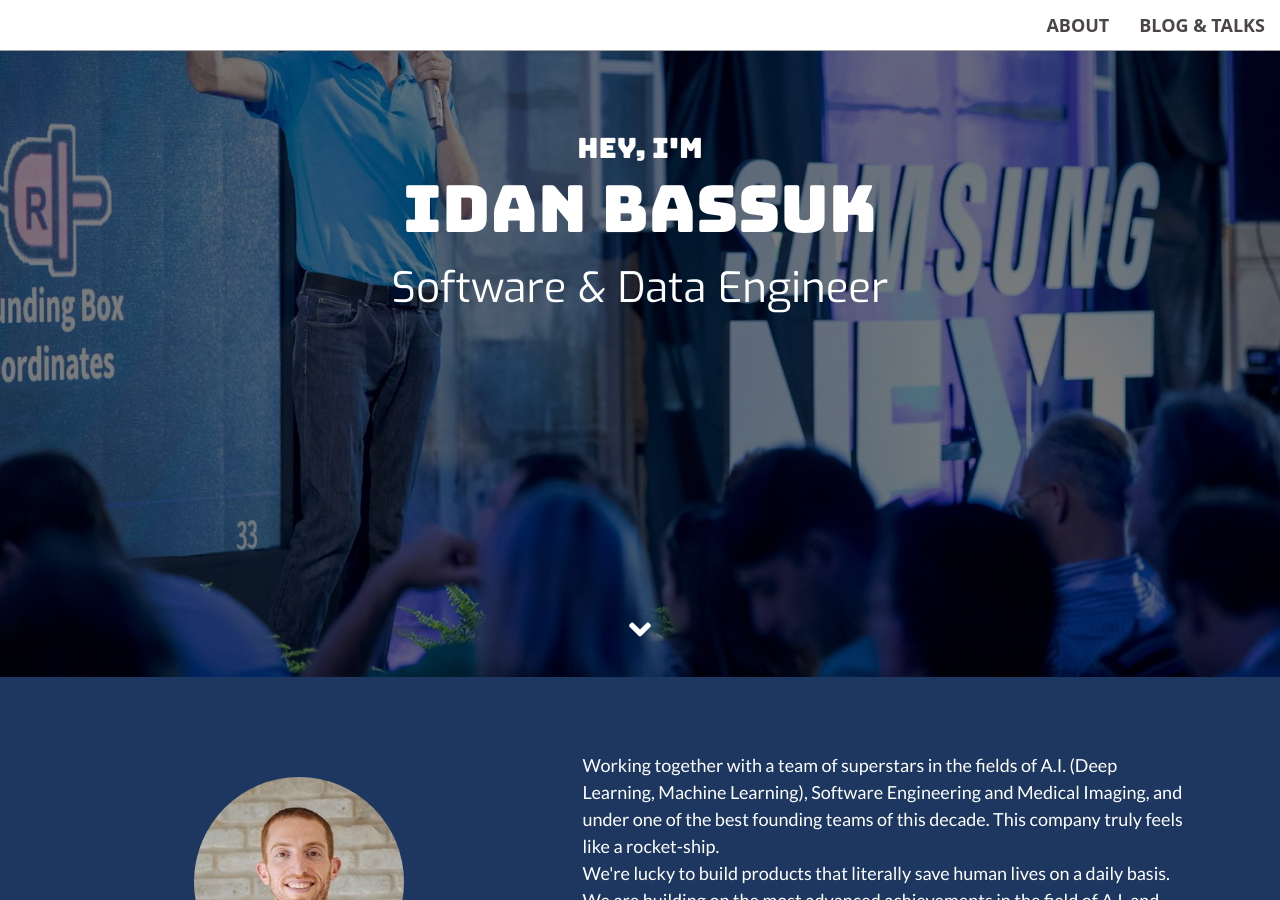
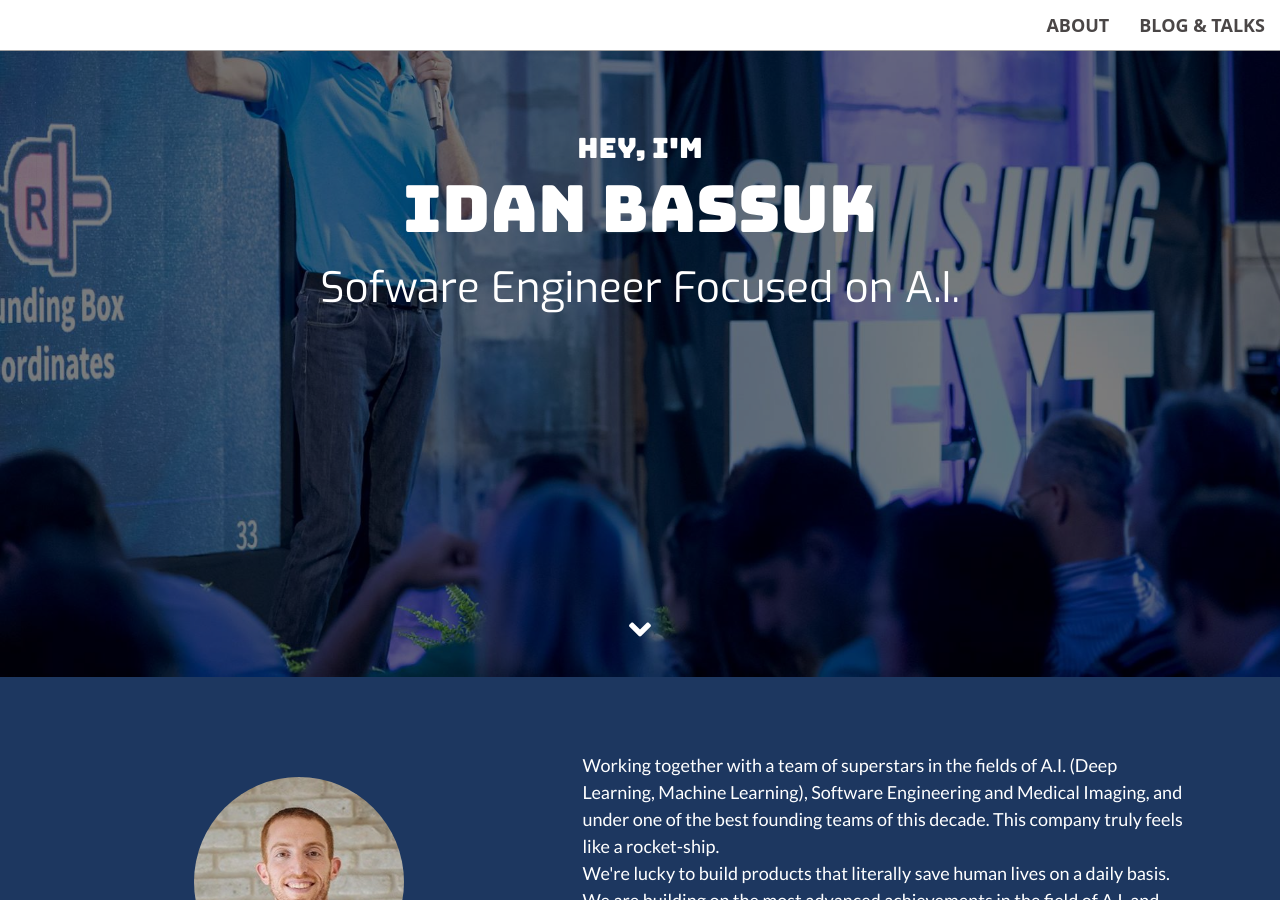
Before and after one commit to idan-bassuk/idan-bassuk.github.io, a Jekyll site: the page built from index.html, in a window 1280 px wide and 900 px high, scrolled down 223 px. Built offline with Jekyll 4.4.1, drawn with Linux system fonts in a browser that asks for light colours; some of the changed text lies outside the part shown.

Commit message:
Update _config.yml

```diff
--- a/_config.yml
+++ b/_config.yml
@@ -2,7 +2,7 @@
 title: Idan Bassuk
 owner: Idan Bassuk
 email: idan.bassuk@gmail.com
-whoami: Software & Data Engineer
+whoami: Sofware Engineer Focused on A.I.
 description: ""
 baseurl: "" # the subpath of your site, e.g. /blog/
 url: "https://idanbass.github.io/" # the base hostname & protocol for your site
```
